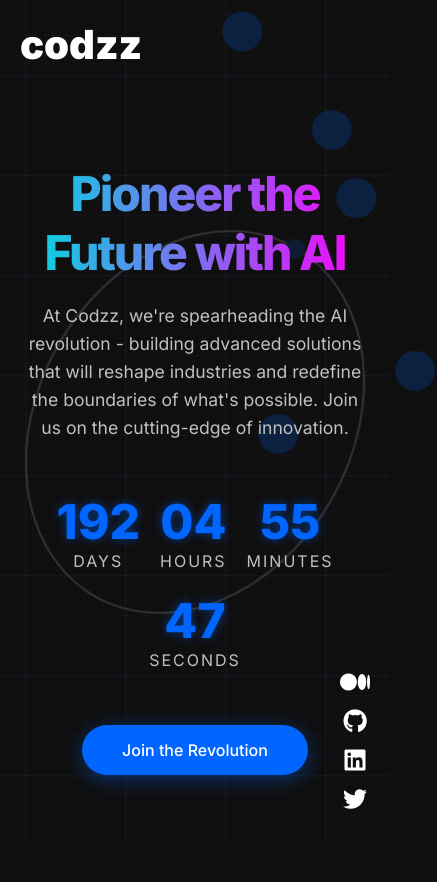
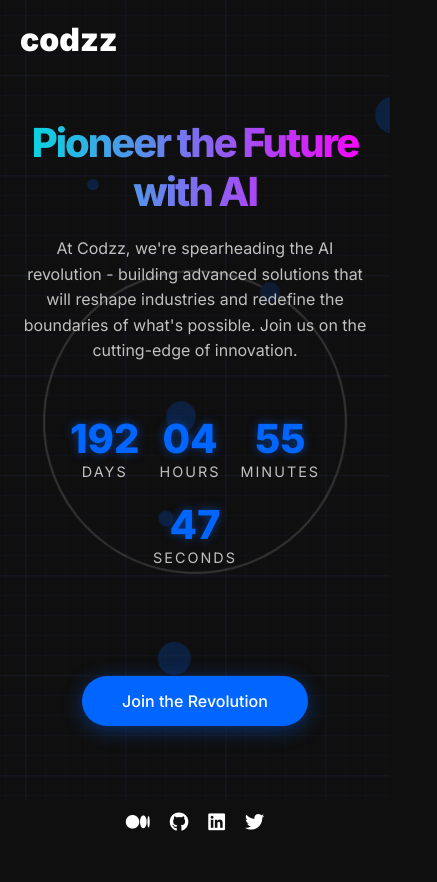
Before and after one commit to rodrigomasiniai/ai-coming-soon-page, a plain HTML site: page index.html in a window 390 px wide. Shown: the whole page, 437 px wide, since content can reach past the window. After the commit the page ends 844 px from the top, so only its background shows below. Drawn offline with Linux system fonts and the light colour scheme.

Commit message:
Fix for not showing the webpage not properly on some mobile devices.

```diff
--- a/assets/css/styles.css
+++ b/assets/css/styles.css
@@ -26,11 +26,13 @@ body {
     min-height: 100vh;
     text-align: center;
     padding: 40px 20px;
+    box-sizing: border-box;
 }
 
 .cta-box {
     max-width: 800px;
     margin: 0 auto;
+    width: 100%;
 }
 
     .cta-box h1 {
@@ -47,9 +49,17 @@ body {
     }
 
 @keyframes gradient-wave {
-  0% { background-position: 0% 50%; }
-  50% { background-position: 100% 50%; }
-  100% { background-position: 0% 50%; }
+    0% {
+        background-position: 0% 50%;
+    }
+
+    50% {
+        background-position: 100% 50%;
+    }
+
+    100% {
+        background-position: 0% 50%;
+    }
 }
 
 .cta-box p {
@@ -70,6 +80,7 @@ body {
     transition: all 0.3s ease;
     box-shadow: 0 4px 20px rgba(0, 102, 255, 0.4);
     margin-top: 40px;
+    display: inline-block;
 }
 
     .cta-btn:hover {
@@ -78,15 +89,12 @@ body {
     }
 
 .background-grid {
-  position: absolute;
+    position: fixed;
     top: 0;
     left: 0;
     right: 0;
     bottom: 0;
-  background-image: linear-gradient(rgba(63, 81, 181, 0.05) 2px, transparent 2px),
-                    linear-gradient(90deg, rgba(63, 81, 181, 0.05) 2px, transparent 2px),
-                    linear-gradient(rgba(63, 81, 181, 0.05) 1px, transparent 1px),
-                    linear-gradient(90deg, rgba(63, 81, 181, 0.05) 1px, transparent 1px);
+    background-image: linear-gradient(rgba(63, 81, 181, 0.05) 2px, transparent 2px), linear-gradient(90deg, rgba(63, 81, 181, 0.05) 2px, transparent 2px), linear-gradient(rgba(63, 81, 181, 0.05) 1px, transparent 1px), linear-gradient(90deg, rgba(63, 81, 181, 0.05) 1px, transparent 1px);
     background-size: 100px 100px, 100px 100px, 20px 20px, 20px 20px;
     background-position: -2px -2px, -2px -2px, -1px -1px, -1px -1px;
     animation: bg-grid 20s linear infinite alternate;
@@ -95,8 +103,13 @@ body {
 }
 
 @keyframes bg-grid {
-  from { background-position: 0 0, 0 0, 0 0, 0 0; }
-  to { background-position: -100px -100px, 100px 100px, -20px -20px, 20px 20px; }
+    from {
+        background-position: 0 0, 0 0, 0 0, 0 0;
+    }
+
+    to {
+        background-position: -100px -100px, 100px 100px, -20px -20px, 20px 20px;
+    }
 }
 
 .orbit {
@@ -125,8 +138,13 @@ body {
     }
 
 @keyframes orbit {
-  0% { transform: translate(-50%, -50%) rotate(0); }
-  100% { transform: translate(-50%, -50%) rotate(360deg); }
+    0% {
+        transform: translate(-50%, -50%) rotate(0);
+    }
+
+    100% {
+        transform: translate(-50%, -50%) rotate(360deg);
+    }
 }
 
 .top-bar {
@@ -139,6 +157,7 @@ body {
     align-items: center;
     padding: 20px;
     z-index: 10;
+    box-sizing: border-box;
 }
 
 .logo {
@@ -157,6 +176,7 @@ body {
     display: flex;
     justify-content: center;
     align-items: center;
+    flex-wrap: wrap;
     margin-top: 40px;
     margin-bottom: 60px;
 }
@@ -165,7 +185,7 @@ body {
     display: flex;
     flex-direction: column;
     align-items: center;
-  margin: 0 20px;
+    margin: 10px;
     min-width: 60px;
 }
 
@@ -230,13 +250,14 @@ body {
         }
 
 .animated-icons {
-  position: absolute;
+    position: fixed;
     top: 0;
     left: 0;
     right: 0;
     bottom: 0;
     z-index: -1;
     pointer-events: none;
+    overflow: hidden;
 }
 
 .animated-icon {
@@ -246,21 +267,15 @@ body {
     background-color: var(--accent-color);
     border-radius: 50%;
     opacity: 0.2;
-  animation: floating 10s linear infinite;
-}
-
-@keyframes floating {
-  0% { transform: translate(0, 0); }
-  100% { transform: translate(100vw, 100vh); }
 }
 
 @media (max-width: 768px) {
     .cta-box h1 {
-    font-size: 3em;
+        font-size: 2.5em;
     }
 
     .cta-box p {
-    font-size: 1.1em;
+        font-size: 1em;
     }
 
     .cta-btn {
@@ -268,26 +283,39 @@ body {
         padding: 15px 40px;
     }
 
-  .countdown {
-    flex-wrap: wrap;
-  }
-
-  .countdown-item {
-    margin: 10px;
-  }
-
     .countdown-value {
-    font-size: 3em;
+        font-size: 2.5em;
     }
 
     .countdown-label {
-    font-size: 1em;
+        font-size: 0.9em;
     }
 
     .orbit {
         width: 80%;
         height: 80%;
-    max-width: 400px;
-    max-height: 400px;
+        max-width: 300px;
+        max-height: 300px;
+    }
+
+    .social-icons {
+        position: fixed;
+        bottom: 0;
+        left: 0;
+        right: 0;
+        flex-direction: row;
+        justify-content: center;
+        width: 100%;
+        background-color: rgba(15, 15, 15, 0.8);
+        padding: 10px 0;
+    }
+
+        .social-icons a {
+            margin: 0 10px;
+            font-size: 1.2em;
+        }
+
+    .logo {
+        font-size: 2em;
     }
 }
--- a/assets/js/scripts.js
+++ b/assets/js/scripts.js
@@ -1,4 +1,7 @@
 const cursor = document.querySelector('.cursor');
+const animatedIcons = document.querySelector('.animated-icons');
+let isMobile = window.innerWidth <= 768;
+
 document.addEventListener('mousemove', e => {
     cursor.style.left = e.clientX + 'px';
     cursor.style.top = e.clientY + 'px';
@@ -15,18 +18,46 @@ document.addEventListener('mouseout', () => {
     cursor.classList.remove('hover');
 });
 
-const animatedIcons = document.querySelector('.animated-icons');
+function createIcon() {
+    if (animatedIcons.children.length >= (isMobile ? 5 : 15)) return;
 
-function createIcon() {
     const icon = document.createElement('div');
     icon.classList.add('animated-icon');
-  icon.style.left = Math.random() * window.innerWidth + 'px';
-  icon.style.animationDuration = Math.random() * 3 + 7 + 's';
+
+    const size = Math.random() * 30 + 10;
+    icon.style.width = `${size}px`;
+    icon.style.height = `${size}px`;
+
+    const startX = Math.random() * window.innerWidth;
+    const startY = Math.random() * window.innerHeight;
+    icon.style.left = `${startX}px`;
+    icon.style.top = `${startY}px`;
+
+    const endX = Math.random() * window.innerWidth;
+    const endY = Math.random() * window.innerHeight;
+    const duration = Math.random() * 10 + 5;
+
+    icon.animate([
+        { transform: `translate(0, 0)` },
+        { transform: `translate(${endX - startX}px, ${endY - startY}px)` }
+    ], {
+        duration: duration * 1000,
+        iterations: Infinity,
+        direction: 'alternate',
+        easing: 'ease-in-out'
+    });
+
     animatedIcons.appendChild(icon);
-  setTimeout(() => {
-    icon.remove();
-  }, 10000);
 }
+
+function updateIcons() {
+    isMobile = window.innerWidth <= 768;
+    while (animatedIcons.children.length > (isMobile ? 5 : 15)) {
+        animatedIcons.removeChild(animatedIcons.lastChild);
+    }
+}
+
+window.addEventListener('resize', updateIcons);
 
 setInterval(createIcon, 1000);
 
```
Lines whose indentation alone changed are shown as unchanged.
